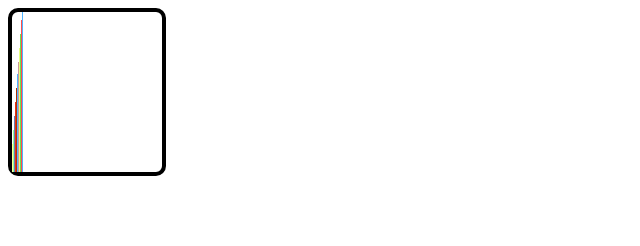
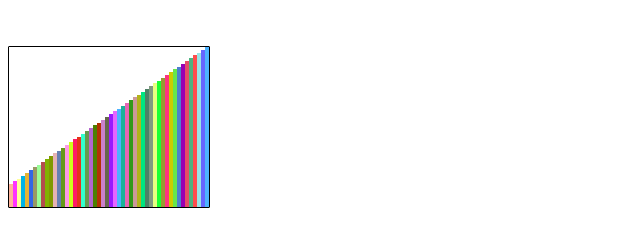
Before and after one commit to pompusha/sort_magic, a plain HTML site: page index.html in a window 1280 px wide. Shown: the whole page, without its empty margins (0-640 px from the left). Drawn offline with Linux system fonts and the light colour scheme.

Commit message:
Add files via upload
that is final

```diff
--- a/css/stylesheet.css
+++ b/css/stylesheet.css
@@ -1,23 +1,25 @@
 .div1{
-    width: 150px;
-    height: 160px;
-    border: 4px black solid;
-    border-radius: 10px;
+    width: 250px;
+    height: 200px;
+    /* border: 2px black solid; */
+    /* border-radius:5px; */
     /* background-color: rgba(76, 43, 85, 0.7); */
 }
 
 .main{
 
     display: flex;
+    width: 200px;
+    height: 160px;
+    border: 1px black solid;
+    border-radius: 1px;
+}
 
-
-
-}
 
 div{
     display: flex;
     flex-direction: row;
-    width:10px;
+    width:4px;
     align-items: flex-end;
 }
 
```
